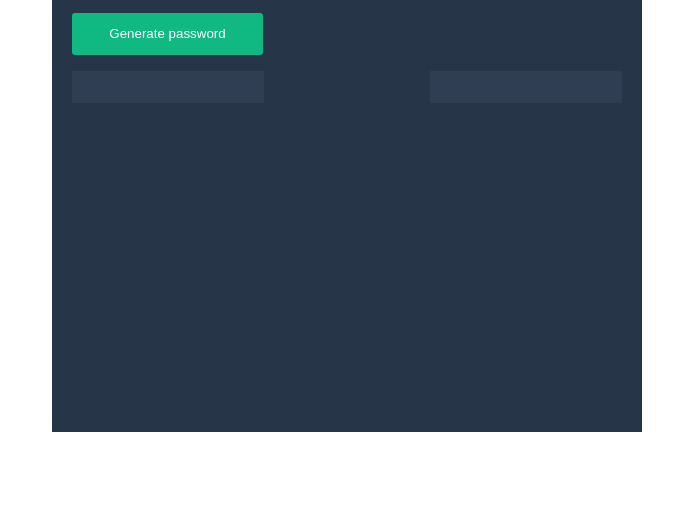
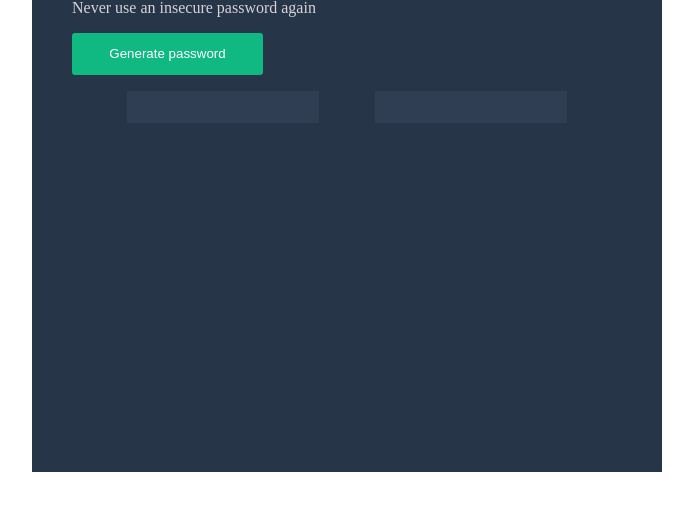
Before and after one commit to iabbakr/password-generator, a plain HTML site: page index.html in a window 1280 px wide. Shown: the part 158-668 px from the top of the page, without its empty margins (293-986 px from the left). Drawn offline with Linux system fonts and the light colour scheme.

Commit message:
added justify to flex

```diff
--- a/index.css
+++ b/index.css
@@ -9,7 +9,7 @@ body {
     height: 550px;
     width: 550px;
     background-color: #273549;
-    padding: 20px;
+    padding: 40px;
 
 }
 h1{
@@ -30,7 +30,7 @@ p{
     display: flex;
     flex-direction: row;
     align-items: center;
-    justify-content: space-between;
+    justify-content: space-evenly;
 }
 .btn{
     background: #10B981;
```
